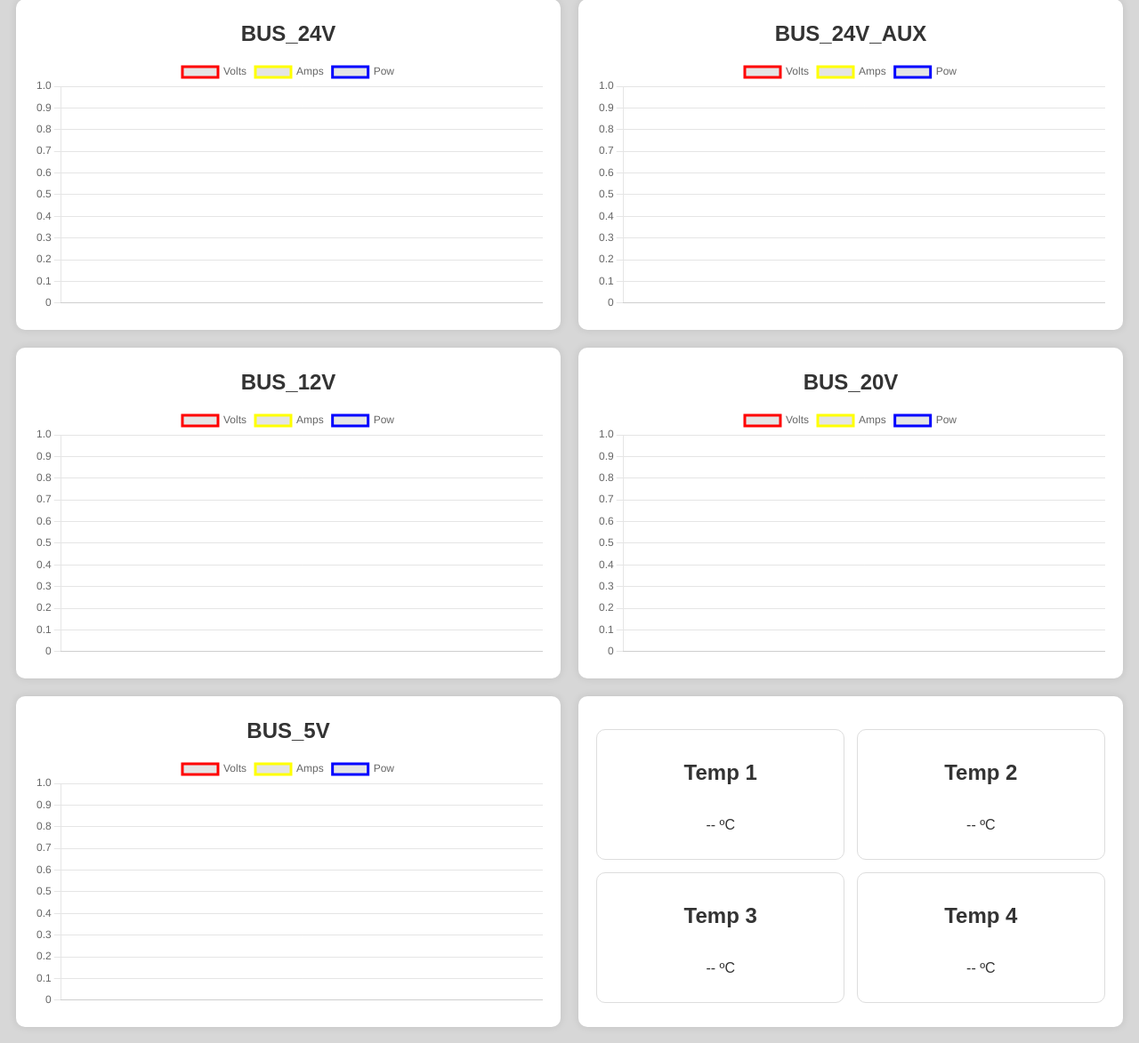
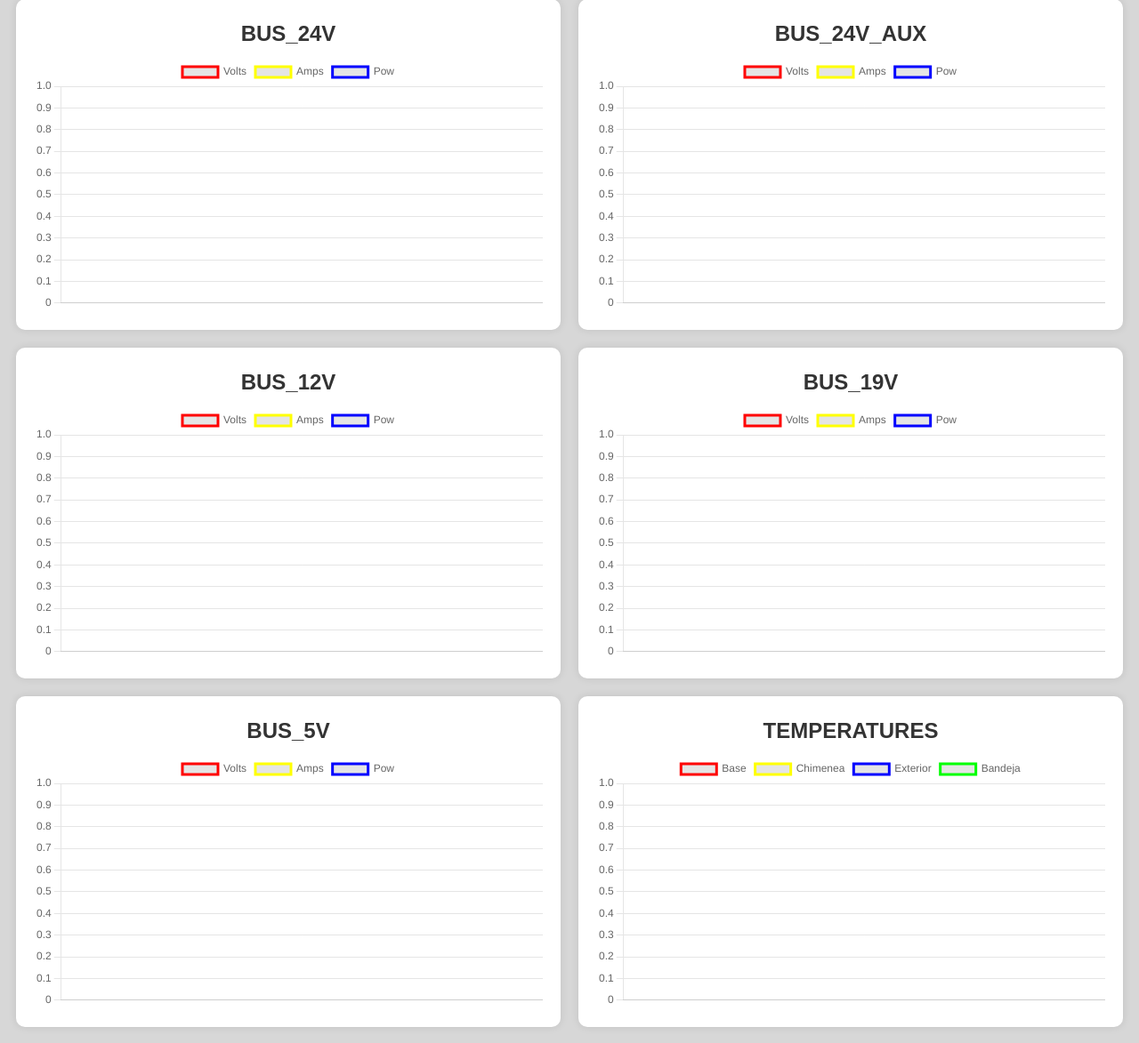
Before and after one commit to AbelGB08/TFG-Dashboard, a Flask app: page /live in a window 1280 px wide. Shown: the part 70-1243 px from the top of the page at 89% size. Run offline with Flask 3, Linux system fonts and the light colour scheme; some libraries are stand-ins or nearby versions.

Commit message:
Change temp component for a new chart with every temperature

```diff
--- a/Server/server.py
+++ b/Server/server.py
@@ -70,7 +70,7 @@ def insertTemp(temp=0, sensor="*"):
     }
     dbCount = temperature.insert(data)
 
-    handle_update_temp(sensor, temp)
+    handle_update_chart(data)
 
     if dbCount > 100:
         temperature.truncate()
--- a/Server/static/scripts/updateChart.js
+++ b/Server/static/scripts/updateChart.js
@@ -1,5 +1,6 @@
 var socket = io.connect('http://' + document.domain + ':' + location.port);
 var charts = [];
+var lastDate = null;
 const maxDataPoints = 50;
 
 function initCharts() {
@@ -39,6 +40,47 @@ function initCharts() {
         });
         charts.push(chart);
     }
+    var ctx = document.getElementById('temps').getContext('2d');
+    var chart = new Chart(ctx, {
+        type: 'line',
+        data: {
+            labels: [],
+            datasets: [{
+                    label: 'Base',
+                    borderColor: "rgb(255,0,0)",
+                    pointRadius: 5,
+                    pointHoverRadius: 10,
+                    data: [],
+                },
+                {
+                    label: 'Chimenea',
+                    borderColor: "rgb(255,255,0)",
+                    pointRadius: 5,
+                    pointHoverRadius: 10,
+                    data: [],
+                },
+                {
+                    label: "Exterior",
+                    borderColor: "rgb(0,0,255)",
+                    pointRadius: 5,
+                    pointHoverRadius: 10,
+                    lineTension: 0.5
+                },
+                {
+                    label: "Bandeja",
+                    borderColor: "rgb(0,255,0)",
+                    pointRadius: 5,
+                    pointHoverRadius: 10,
+                    lineTension: 0.5
+                }
+            ]
+        },
+        options: {
+            responsive: true,
+            animation: false
+        }
+    });
+    charts.push(chart);
 }
 
 initCharts();
@@ -62,12 +104,35 @@ socket.on('update_chart', function(data) {
         case 'INA5':
             chart = charts[4];
             break;
+        default:
+            chart = charts[5];
     }
+    if (chart.id != 5) {
+        chart.data.labels.push(data.date.split(" ")[1]);
+        chart.data.datasets[0].data.push(data.volts);
+        chart.data.datasets[1].data.push(data.amps);
+        chart.data.datasets[2].data.push(data.pow);
+    } else {
+        if (data.date.split(" ")[1] !== lastDate) { // Comprueba si el date es diferente al último date agregado
+            chart.data.labels.push(data.date.split(" ")[1]);
+            lastDate = data.date.split(" ")[1]; // Actualiza el último date agregado
+        }
+        switch (data.sensor) {
+            case 'temp1':
+                chart.data.datasets[0].data.push(data.temp);
+                break;
+            case 'temp2':
+                chart.data.datasets[1].data.push(data.temp);
+                break;
+            case 'temp3':
+                chart.data.datasets[2].data.push(data.temp);
+                break;
+            case 'temp4':
+                chart.data.datasets[3].data.push(data.temp);
+                break;
 
-    chart.data.labels.push(data.date.split(" ")[1]);
-    chart.data.datasets[0].data.push(data.volts);
-    chart.data.datasets[1].data.push(data.amps);
-    chart.data.datasets[2].data.push(data.pow);
+        }
+    }
 
     if (chart.data.labels.length > maxDataPoints) {
         chart.data.labels.shift();
--- a/Server/templates/live.html
+++ b/Server/templates/live.html
@@ -31,7 +31,7 @@
             <canvas class="chart-canvas" id="ina3" width="" height=""></canvas>
         </section>
         <section class="chart-container">
-            <h1 class="chart-title">BUS_20V</h1>
+            <h1 class="chart-title">BUS_19V</h1>
             <canvas class="chart-canvas" id="ina4" width="" height=""></canvas>
         </section>
     </div>
@@ -41,30 +41,11 @@
             <canvas class="chart-canvas" id="ina5" width="" height=""></canvas>
         </section>
         <section class="chart-container">
-            <div class="row">
-                <div class="temp-item" id="temp-sens1">
-                    <h2>Temp 1</h2>
-                    <p id="temp1">-- ºC</p>
-                </div>
-                <div class="temp-item" id="temp-sens2">
-                    <h2>Temp 2</h2>
-                    <p id="temp2">-- ºC</p>
-                </div>
-            </div>
-            <div class="row">
-                <div class="temp-item" id="temp-sens3">
-                    <h2>Temp 3</h2>
-                    <p id="temp3">-- ºC</p>
-                </div>
-                <div class="temp-item" id="temp-sens4">
-                    <h2>Temp 4</h2>
-                    <p id="temp4">-- ºC</p>
-                </div>
-            </div>
+            <h1 class="chart-title">TEMPERATURES</h1>
+            <canvas class="chart-canvas" id="temps" width="" height=""></canvas>
         </section>
     </div>
 
     <script src="{{ url_for('static', filename='scripts/updateChart.js') }}"></script>
-    <script src="{{ url_for('static', filename='scripts/temperatures.js') }}"></script>
 </body>
 </html>
```
